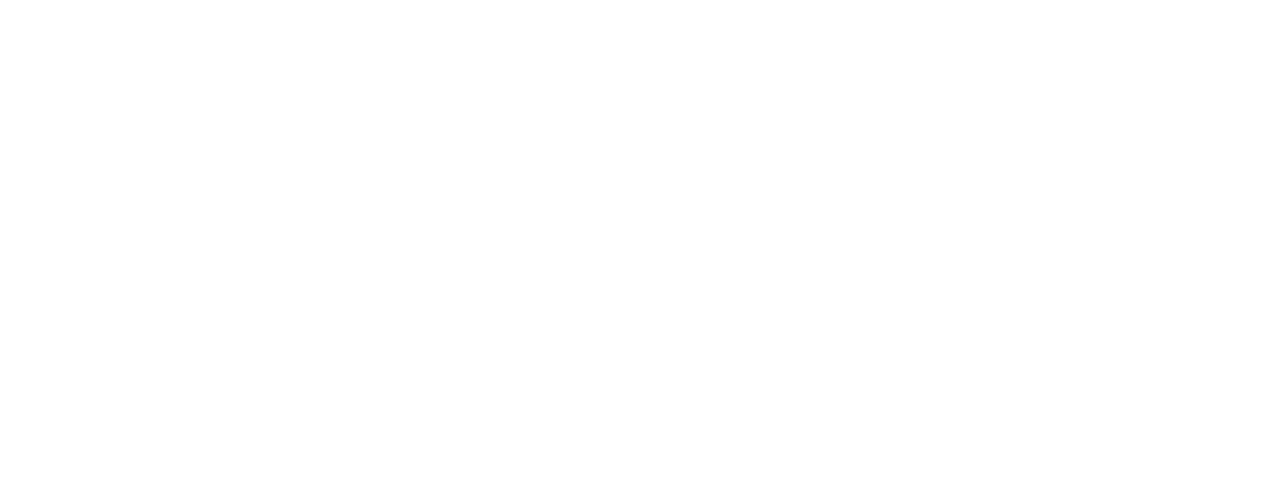
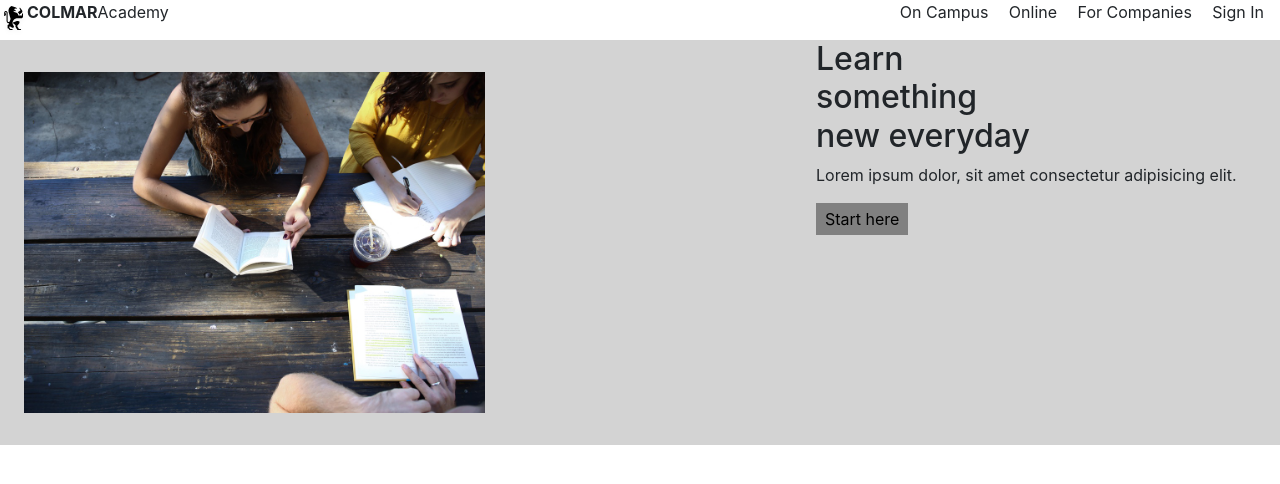
Before and after one commit to yhngmo/COLMAR, a plain HTML site: page index.html in a window 1280 px wide. Drawn offline with nearby package versions, Linux system fonts and the light colour scheme.

Commit message:
added my name and nav bar

```diff
--- a/index.html
+++ b/index.html
@@ -5,9 +5,36 @@
     <meta http-equiv="X-UA-Compatible" content="IE=edge">
     <meta name="viewport" content="width=device-width, initial-scale=1.0">
     <link rel="stylesheet" href="./style.css">
+    <link href="https://cdn.jsdelivr.net/npm/bootstrap@5.1.3/dist/css/bootstrap.min.css" rel="stylesheet" integrity="sha384-1BmE4kWBq78iYhFldvKuhfTAU6auU8tT94WrHftjDbrCEXSU1oBoqyl2QvZ6jIW3" crossorigin="anonymous">
     <title>Document</title>
 </head>
 <body>
 
+    <nav>
+        <section id="logo">
+          <img src="./ic-logo.svg" alt="logo">
+          <p><span id="academy">COLMAR</span>Academy</p>
+        </section>
+        <section class="nav-links">
+            <p>On Campus</p>
+            <p>Online</p>
+            <p>For Companies</p>
+            <p>Sign In</p>
+        </section>
+    </nav>
+    <main class="banner-container">
+        <div id="ImageContainer">
+            <img class="banner" src="./banner.jpg" alt="banner">
+        </div>
+        <div>
+            <div>
+                <h2 id="banner-tittle">Learn something new everyday</h2>
+                <p id="banner-tittle-p">Lorem ipsum dolor, sit amet consectetur adipisicing elit.</p>
+                <button id="start-button" class="start-button">Start here</button>
+            </div>
+        </div>
+    </main>
+
+
 </body>
 </html>
--- a/style.css
+++ b/style.css
@@ -1,3 +1,53 @@
-h1 {
-    color: blue;
+* {
+    font-family: -apple-system, BlinkMacSystemFont, 'Segoe UI', Roboto, Oxygen, Ubuntu, Cantarell, 'Open Sans', 'Helvetica Neue', sans-serif;
 }
+nav {
+    display: flex;
+    justify-content: space-between;
+}
+#logo {
+    display: inline-flex;
+    margin-right: 12px;
+}
+#academy {
+    font-weight: bold;
+}
+.nav-links p {
+    display: inline-flex;
+    margin-right: 16px;
+
+}
+.banner {
+    display: inline-flex;
+    width: 60%;
+
+}
+.banner-container {
+    display: inline-flex;
+    background-color: lightgray;
+    width: 100%;
+    height: auto;
+
+}
+#ImageContainer {
+width: 60%;
+height: auto;
+margin: 32px 24px;
+}
+.start-button {
+    border: solid grey;
+    background-color: grey;
+    height: auto;
+    weight: 100px;
+}
+#banner-tittle {
+    display: flex;
+    margin-right: 10px;
+    width: 230px;
+
+}
+ .banner-text-container {
+     width: 60%;
+     height: auto;
+     margin: auto;
+ }
```
Also changed, not shown: banner.jpg (added), ic-logo.svg (added), 1 other file.
